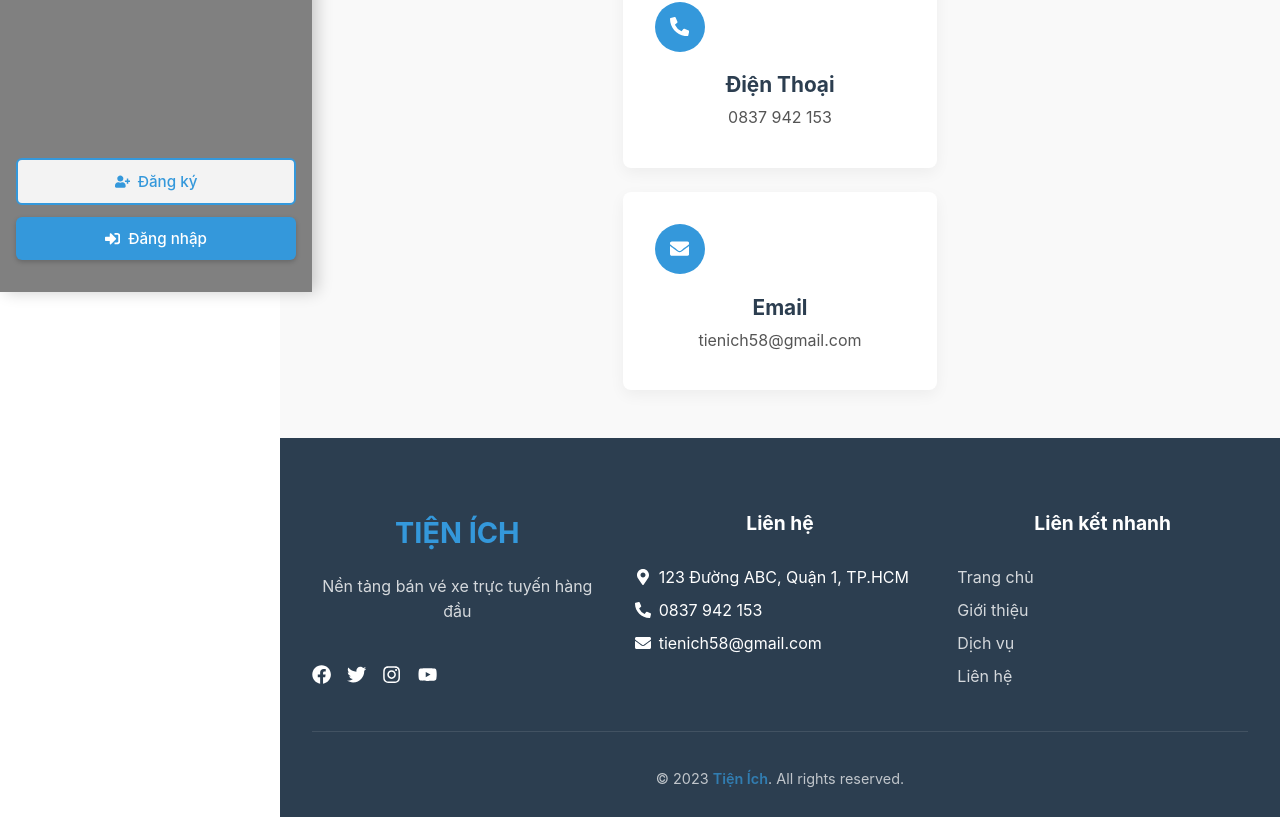
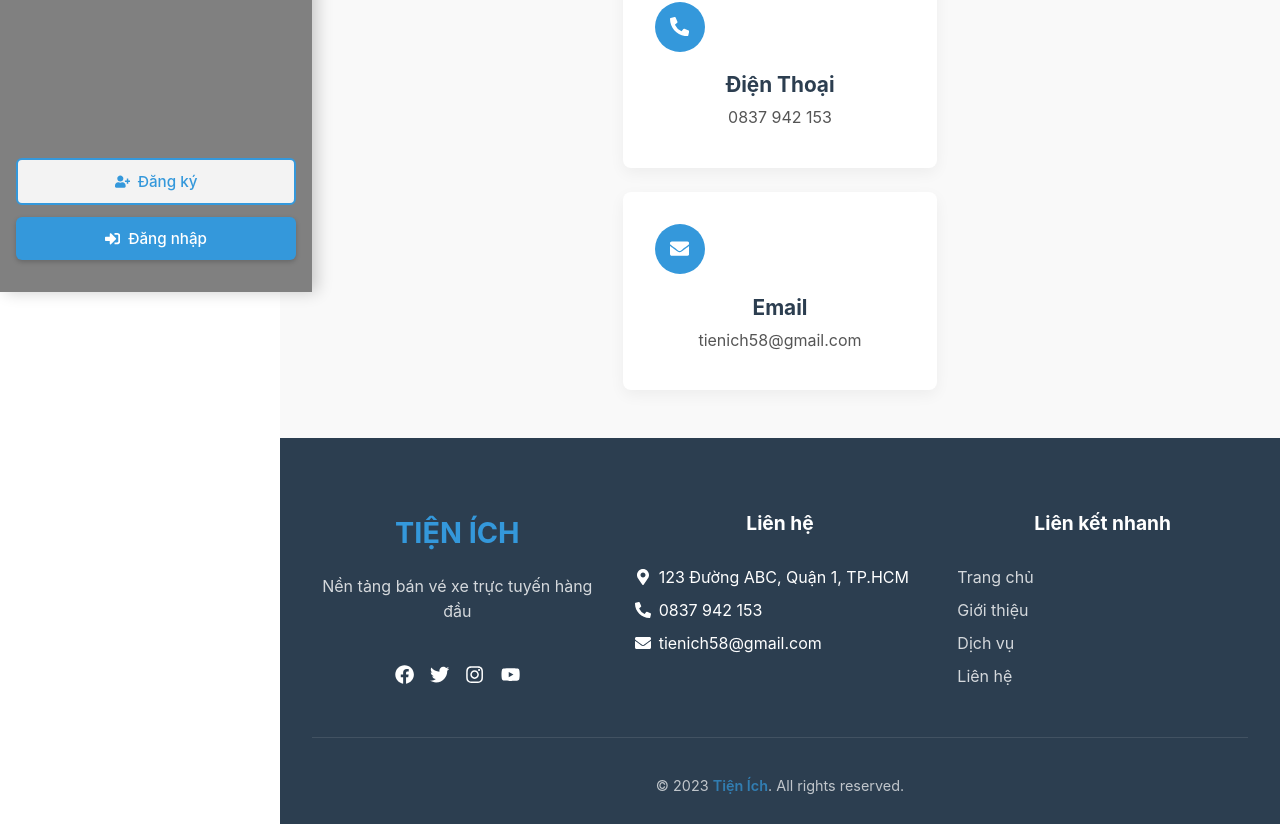
Before and after one commit to 84796578ran/SU25SE048_GSU25SE52_Bus-online-bus-ticket-sales_FE, a React (Create React App) app in the folder SU25SE048_GSU25SE52_Bus-online-bus-ticket-sales_FE/op/: page /contact in a window 1280 px wide. Shown: the part 540-1364 px from the top of the page. Built offline with nearby package versions, Linux system fonts and the light colour scheme; the HTML template or start-up script is replaced by a standard one.

Commit message:
upload Contact

```diff
--- a/SU25SE048_GSU25SE52_Bus-online-bus-ticket-sales_FE/op/src/components/contact/Contact.css
+++ b/SU25SE048_GSU25SE52_Bus-online-bus-ticket-sales_FE/op/src/components/contact/Contact.css
@@ -172,6 +172,7 @@
 .footer-brand {
     display: flex;
     flex-direction: column;
+
 }
 
 .footer-logo {
@@ -190,7 +191,9 @@
 .footer-social {
     display: flex;
     gap: 1rem;
-    margin-top: 1rem;
+    margin-top: auto;
+    padding: 1rem;
+    justify-content: center;
 }
 
 .social-icon {
--- a/SU25SE048_GSU25SE52_Bus-online-bus-ticket-sales_FE/op/src/components/contact/Contact.jsx
+++ b/SU25SE048_GSU25SE52_Bus-online-bus-ticket-sales_FE/op/src/components/contact/Contact.jsx
@@ -82,5 +82,4 @@ const Contact = () => {
         </div>
     )
 }
-
 export default Contact;
```
